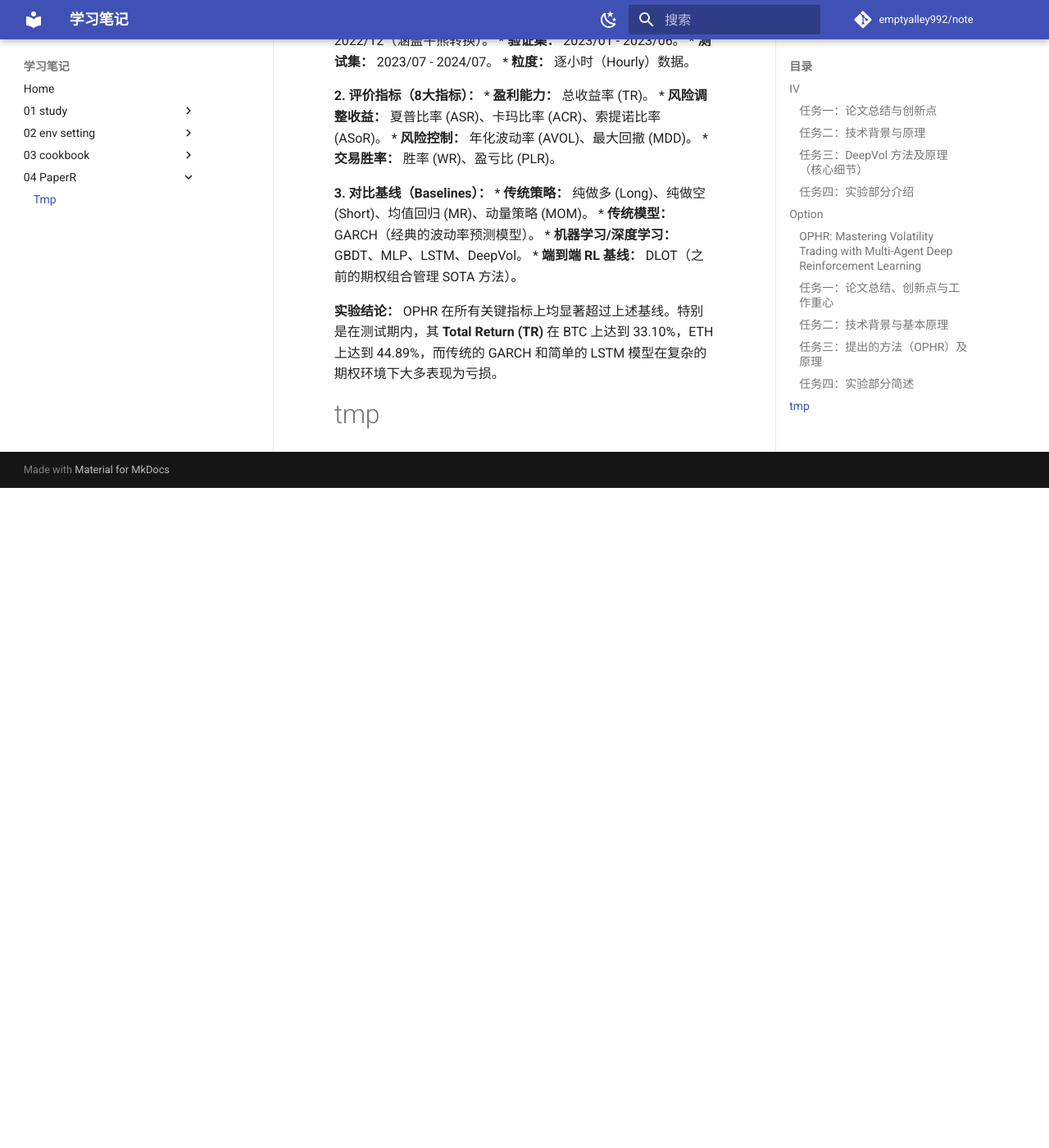
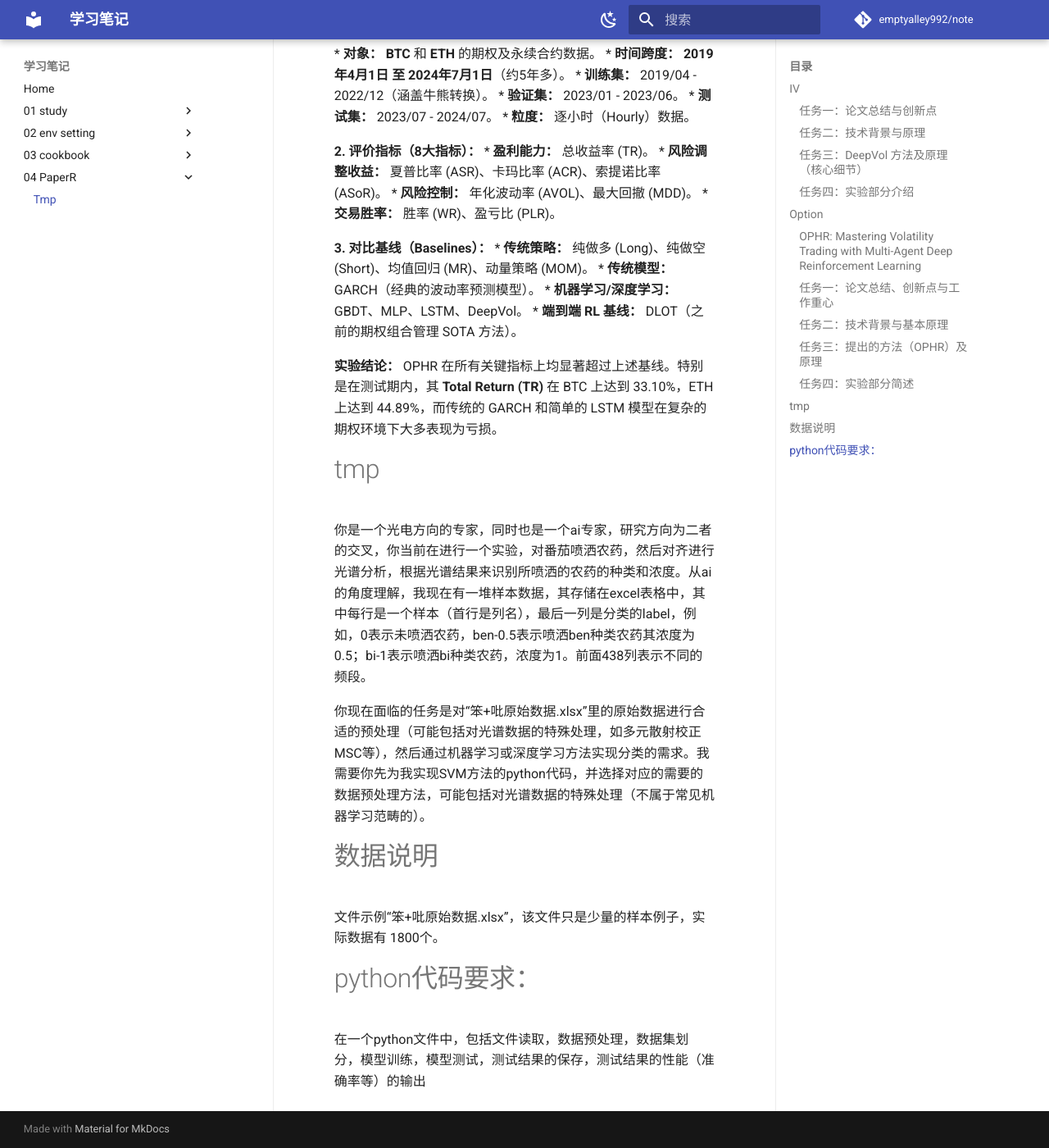
Before and after one commit to emptyalley992/note, an MkDocs documentation site: the page built from docs/04 PaperR/tmp.md, in a window 1280 px wide and 1400 px high, scrolled down 6993 px. Shown: the whole window at 82% size. Built offline with MkDocs 1.6.1 and Material for MkDocs 9.7.7, drawn with Linux system fonts in a browser that asks for light colours; comment, search, counter and statistics services are not loaded; before the commit the page ends 7588 px from its top, so only the background shows below that.

Commit message:
docs/04 PaperR/tmp.md updated from https://stackedit.cn/

```diff
--- a/docs/04 PaperR/tmp.md
+++ b/docs/04 PaperR/tmp.md
@@ -229,9 +229,20 @@ OPHR 在所有关键指标上均显著超过上述基线。特别是在测试期
 
 # tmp
 
+你是一个光电方向的专家，同时也是一个ai专家，研究方向为二者的交叉，你当前在进行一个实验，对番茄喷洒农药，然后对齐进行光谱分析，根据光谱结果来识别所喷洒的农药的种类和浓度。从ai的角度理解，我现在有一堆样本数据，其存储在excel表格中，其中每行是一个样本（首行是列名），最后一列是分类的label，例如，0表示未喷洒农药，ben-0.5表示喷洒ben种类农药其浓度为0.5；bi-1表示喷洒bi种类农药，浓度为1。前面438列表示不同的频段。
+
+你现在面临的任务是对“笨+吡原始数据.xlsx”里的原始数据进行合适的预处理（可能包括对光谱数据的特殊处理，如多元散射校正MSC等），然后通过机器学习或深度学习方法实现分类的需求。我需要你先为我实现SVM方法的python代码，并选择对应的需要的数据预处理方法，可能包括对光谱数据的特殊处理（不属于常见机器学习范畴的）。
+
+# 数据说明
+文件示例“笨+吡原始数据.xlsx”，该文件只是少量的样本例子，实际数据有 1800个。
+
+# python代码要求：
+在一个python文件中，包括文件读取，数据预处理，数据集划分，模型训练，模型测试，测试结果的保存，测试结果的性能（准确率等）的输出
+
+
 
 <!--stackedit_data:
-eyJoaXN0b3J5IjpbMTAwMTU3MzQ5NCwyMDIzODY5OTI4LC0xND
-cyMzAwMDIxLC04NTIxMjIzOCwtMTI3NjQ1MDI5NiwtNjEzMzY3
-NzA5LDE3NzgxMjk0NiwtODQyNzAxNjUyXX0=
+eyJoaXN0b3J5IjpbNjIzNTI4NDI0LDIwMjM4Njk5MjgsLTE0Nz
+IzMDAwMjEsLTg1MjEyMjM4LC0xMjc2NDUwMjk2LC02MTMzNjc3
+MDksMTc3ODEyOTQ2LC04NDI3MDE2NTJdfQ==
 -->
```
